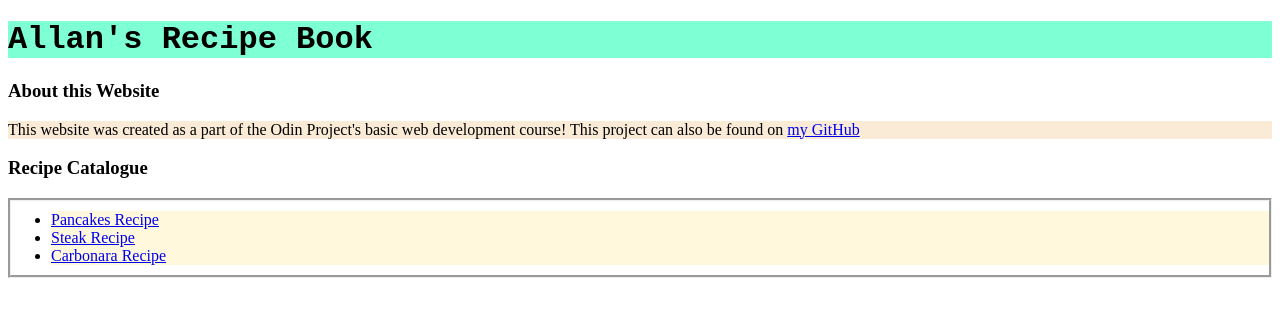
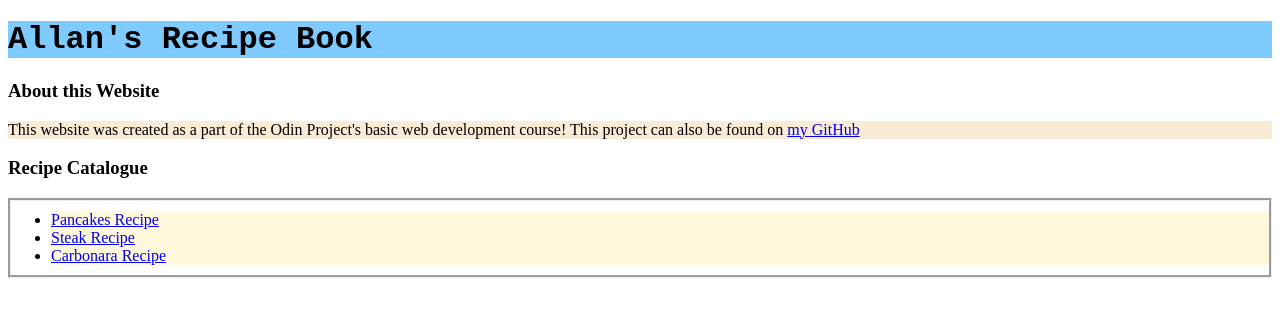
Before and after one commit to Allan-Cao/odin-recipes, a plain HTML site: page index.html in a window 1280 px wide. Drawn offline with Linux system fonts and the light colour scheme.

Commit message:
add custom hex colour for h1 title

```diff
--- a/style.css
+++ b/style.css
@@ -4,7 +4,7 @@ body{
 
 h1,.title{
     font-family: 'Courier New', Courier, monospace;
-    background-color: aquamarine;
+    background-color: #7fcaff;
 }
 
 p{
```
